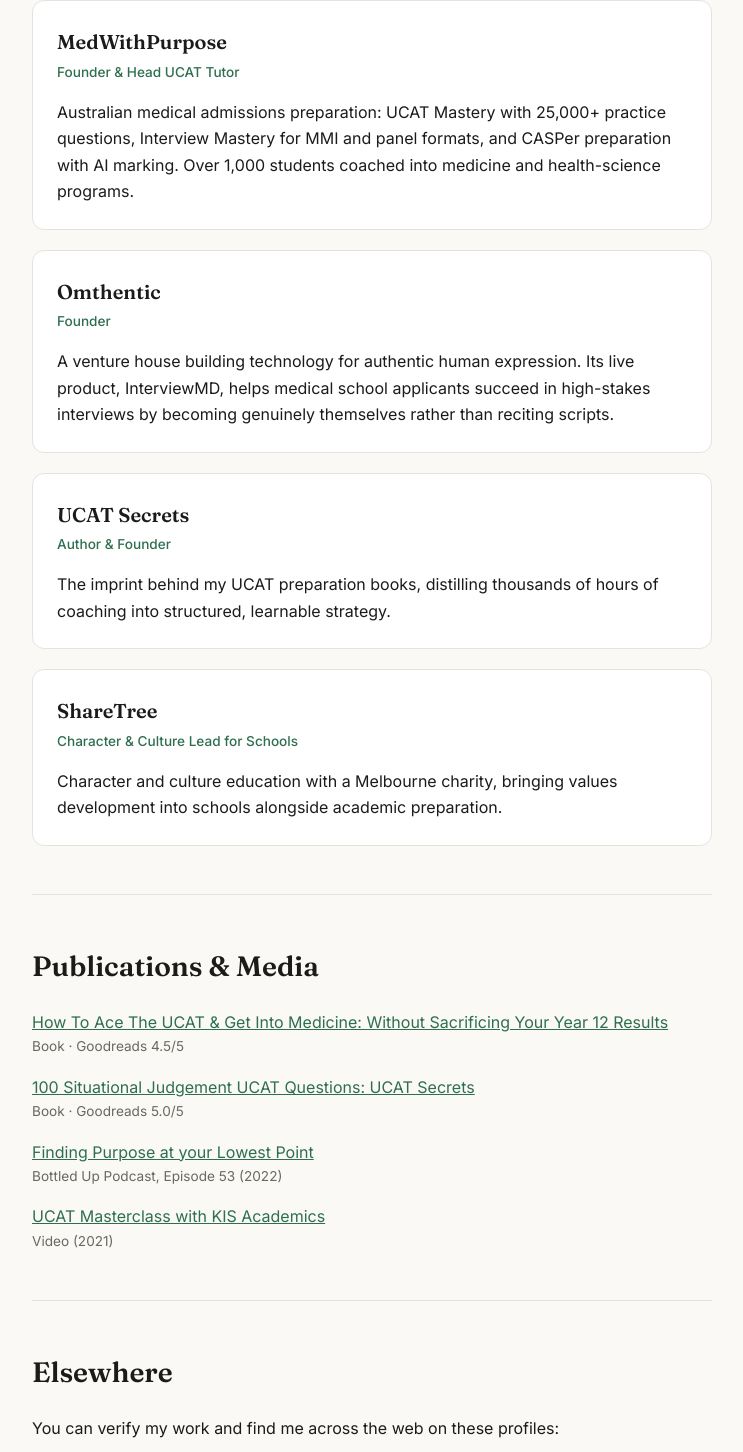
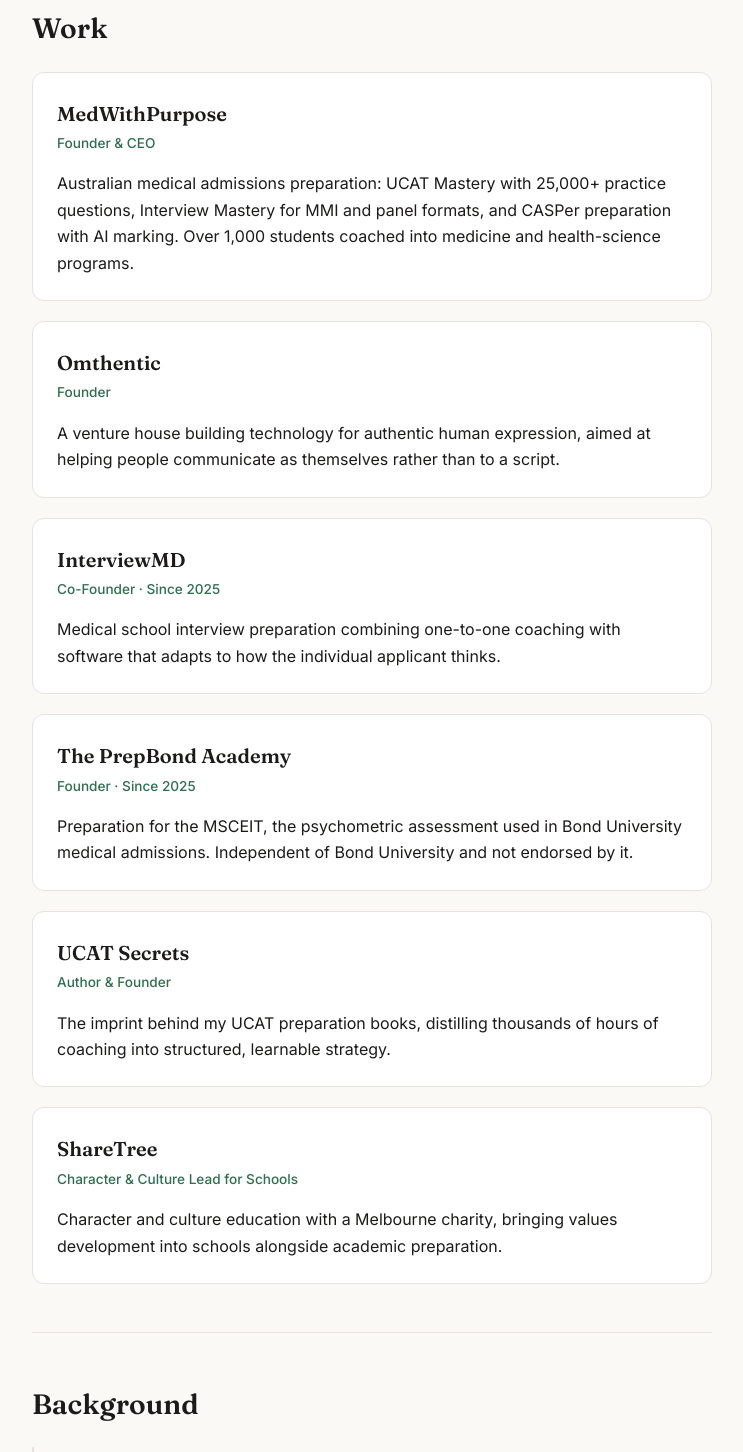
Before and after one commit to ShanakaJayakody/shanakajayakody.com, a React (Vite) app: page / in a window 1280 px wide. Shown: the part 1291-2743 px from the top of the page, without its empty margins (268-1011 px from the left). Built offline with nearby package versions, Linux system fonts and the light colour scheme.

Commit message:
Add InterviewMD and PrepBond ventures, background timeline, corrections policy, CEO framing

```diff
--- a/index.html
+++ b/index.html
@@ -3,16 +3,16 @@
   <head>
     <meta charset="UTF-8" />
     <meta name="viewport" content="width=device-width, initial-scale=1.0" />
-    <title>Shanaka Jayakody | UCAT Coach, Education Founder &amp; Builder (Melbourne)</title>
+    <title>Shanaka Jayakody | Founder &amp; CEO, MedWithPurpose</title>
     <meta
       name="description"
-      content="Shanaka Jayakody is a Melbourne-based educator and founder of MedWithPurpose and Omthentic. 13+ years coaching UCAT and medical interviews, 1,000+ students placed into medicine, author of two UCAT preparation books."
+      content="Shanaka Jayakody is a Melbourne educator, founder and CEO of MedWithPurpose, founder of Omthentic and The PrepBond Academy, and co-founder of InterviewMD. 13+ years in medical admissions preparation and author of two UCAT books."
     />
     <link rel="canonical" href="https://www.shanakajayakody.com/" />
     <meta name="robots" content="index, follow, max-image-preview:large" />
     <meta name="author" content="Shanaka Jayakody" />
 
-    <meta property="og:title" content="Shanaka Jayakody | UCAT Coach, Education Founder &amp; Builder" />
+    <meta property="og:title" content="Shanaka Jayakody | Founder &amp; CEO, MedWithPurpose" />
     <meta
       property="og:description"
       content="Melbourne-based educator and founder of MedWithPurpose and Omthentic. 13+ years of UCAT and medical interview coaching, 1,000+ students placed into medicine, author of two UCAT books."
@@ -35,7 +35,7 @@
       "name": "Shanaka Jayakody",
       "url": "https://www.shanakajayakody.com/",
       "email": "mailto:admin@omthentic.ai",
-      "jobTitle": "Founder and Education Entrepreneur",
+      "jobTitle": "Founder and CEO, MedWithPurpose",
       "description": "Melbourne-based educator and founder building values-driven education businesses. 13+ years coaching UCAT and medical school interviews, over 1,000 students coached into medicine and health-science programs, author of two UCAT preparation books.",
       "address": {
         "@type": "PostalAddress",
@@ -67,6 +67,14 @@
           "@type": "Organization",
           "name": "Omthentic",
           "url": "https://omthentic.ai"
+        },
+        {
+          "@type": "Organization",
+          "name": "InterviewMD"
+        },
+        {
+          "@type": "Organization",
+          "name": "The PrepBond Academy"
         }
       ],
       "author": [
--- a/src/App.tsx
+++ b/src/App.tsx
@@ -8,7 +8,7 @@
 const ventures = [
   {
     name: "MedWithPurpose",
-    role: "Founder & Head UCAT Tutor",
+    role: "Founder & CEO",
     url: "https://medwithpurpose.com",
     description:
       "Australian medical admissions preparation: UCAT Mastery with 25,000+ practice questions, Interview Mastery for MMI and panel formats, and CASPer preparation with AI marking. Over 1,000 students coached into medicine and health-science programs.",
@@ -18,7 +18,21 @@
     role: "Founder",
     url: "https://omthentic.ai",
     description:
-      "A venture house building technology for authentic human expression. Its live product, InterviewMD, helps medical school applicants succeed in high-stakes interviews by becoming genuinely themselves rather than reciting scripts.",
+      "A venture house building technology for authentic human expression, aimed at helping people communicate as themselves rather than to a script.",
+  },
+  {
+    name: "InterviewMD",
+    role: "Co-Founder · Since 2025",
+    url: "https://omthentic.ai",
+    description:
+      "Medical school interview preparation combining one-to-one coaching with software that adapts to how the individual applicant thinks.",
+  },
+  {
+    name: "The PrepBond Academy",
+    role: "Founder · Since 2025",
+    url: "https://prep-bond.vercel.app",
+    description:
+      "Preparation for the MSCEIT, the psychometric assessment used in Bond University medical admissions. Independent of Bond University and not endorsed by it.",
   },
   {
     name: "UCAT Secrets",
@@ -60,6 +74,45 @@
   },
 ];
 
+const career = [
+  {
+    role: "Founder & CEO",
+    org: "MedWithPurpose",
+    period: "",
+    note: "Founded to make medical admissions preparation accessible to Australian applicants.",
+  },
+  {
+    role: "Founder",
+    org: "Omthentic",
+    period: "",
+    note: "A venture house for technology supporting authentic human expression.",
+  },
+  {
+    role: "Co-Founder",
+    org: "InterviewMD",
+    period: "2025 to present",
+    note: "Interview preparation pairing coaching with adaptive software.",
+  },
+  {
+    role: "Founder",
+    org: "The PrepBond Academy",
+    period: "2025 to present",
+    note: "MSCEIT preparation for Bond University medical admissions.",
+  },
+  {
+    role: "Author & Founder",
+    org: "UCAT Secrets",
+    period: "",
+    note: "The imprint under which both UCAT preparation books were published.",
+  },
+  {
+    role: "Character & Culture Lead for Schools",
+    org: "ShareTree",
+    period: "",
+    note: "Values development in schools with a Melbourne charity.",
+  },
+];
+
 const profiles = [
   { name: "LinkedIn", url: "https://www.linkedin.com/in/shanakajayakody/" },
   { name: "GitHub", url: "https://github.com/ShanakaJayakody" },
@@ -92,10 +145,12 @@
         <section className="hero">
           <p className="kicker">Educator · Founder · Builder · Melbourne, Australia</p>
           <h1>Shanaka Jayakody</h1>
+          <p className="hero-role">Founder &amp; CEO, MedWithPurpose</p>
           <p className="lede">
             I build values-driven education businesses, refined by technology
             and measured by the students they help activate. Founder of
-            MedWithPurpose and Omthentic, author of two UCAT preparation books.
+            MedWithPurpose, Omthentic and The PrepBond Academy, co-founder of
+            InterviewMD, and author of two UCAT preparation books.
           </p>
         </section>
 
@@ -150,6 +205,26 @@
           </div>
         </section>
 
+        <section id="background" className="section">
+          <h2>Background</h2>
+          <ol className="timeline">
+            {career.map((c) => (
+              <li key={c.role + c.org}>
+                <div className="timeline-head">
+                  <span className="timeline-role">{c.role}</span>
+                  <span className="timeline-org">{c.org}</span>
+                  {c.period && (
+                    <span className="timeline-period">{c.period}</span>
+                  )}
+                </div>
+                <p className="timeline-note">{c.note}</p>
+              </li>
+            ))}
+          </ol>
+          <h3 className="subhead">Education</h3>
+          <p>Alumnus, Melbourne High School.</p>
+        </section>
+
         <section id="publications" className="section">
           <h2>Publications &amp; Media</h2>
           <ul className="pub-list">
@@ -185,6 +260,11 @@
             The fastest way to reach me is email:{" "}
             <a href="mailto:admin@omthentic.ai">admin@omthentic.ai</a>
           </p>
+          <p className="corrections">
+            Corrections take priority. If anything on this page is wrong,
+            include the address of the page and the source that contradicts
+            it.
+          </p>
         </section>
       </main>
 
--- a/src/styles.css
+++ b/src/styles.css
@@ -96,6 +96,11 @@
   margin-bottom: 1rem;
 }
 
+.hero-role {
+  font-weight: 500;
+  margin-bottom: 0.75rem;
+}
+
 .lede {
   font-size: 1.25rem;
   color: var(--muted);
@@ -182,6 +187,56 @@
   color: var(--accent);
 }
 
+.timeline {
+  list-style: none;
+  padding: 0;
+  display: grid;
+  gap: 1.25rem;
+  margin-bottom: 2rem;
+}
+
+.timeline li {
+  border-left: 2px solid var(--border);
+  padding-left: 1.1rem;
+}
+
+.timeline-head {
+  display: flex;
+  flex-wrap: wrap;
+  gap: 0.5rem;
+  align-items: baseline;
+}
+
+.timeline-role {
+  font-weight: 600;
+}
+
+.timeline-org {
+  color: var(--accent);
+  font-weight: 500;
+}
+
+.timeline-period {
+  color: var(--muted);
+  font-size: 0.85rem;
+}
+
+.timeline-note {
+  color: var(--muted);
+  font-size: 0.95rem;
+}
+
+.subhead {
+  font-family: var(--font-display);
+  font-size: 1.15rem;
+  margin-bottom: 0.5rem;
+}
+
+.corrections {
+  color: var(--muted);
+  font-size: 0.9rem;
+}
+
 .pub-list {
   list-style: none;
   padding: 0;
```
